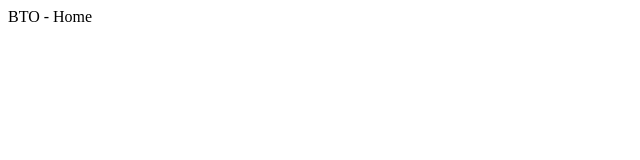
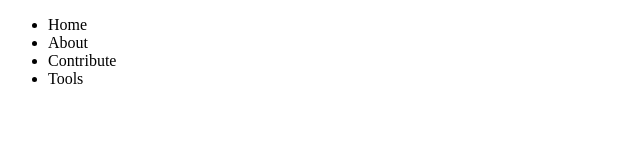
Before and after one commit to Amaterasu-development/Best-tools-online, a plain HTML site: page index.html in a window 1280 px wide. Shown: the whole page, without its empty margins (0-640 px from the left). Drawn offline with Linux system fonts and the light colour scheme.

Commit message:
add menu in index.html

```diff
--- a/index.html
+++ b/index.html
@@ -3,10 +3,17 @@
 <head>
     <meta charset="UTF-8">
     <meta name="viewport" content="width=device-width, initial-scale=1.0">
-    <link rel="stylesheet" type="text/css" href="styles/base.css"
+    <link rel="stylesheet" type="text/css" href="styles/base.css">
     <title>BTO - Home</title>
 </head>
 <body>
-    <nav></nav>
+    <nav>
+        <ul>
+            <li>Home</li>
+            <li>About</li>
+            <li>Contribute</li>
+            <li>Tools</li>
+        </ul>
+    </nav>
 </body>
 </html>
```
